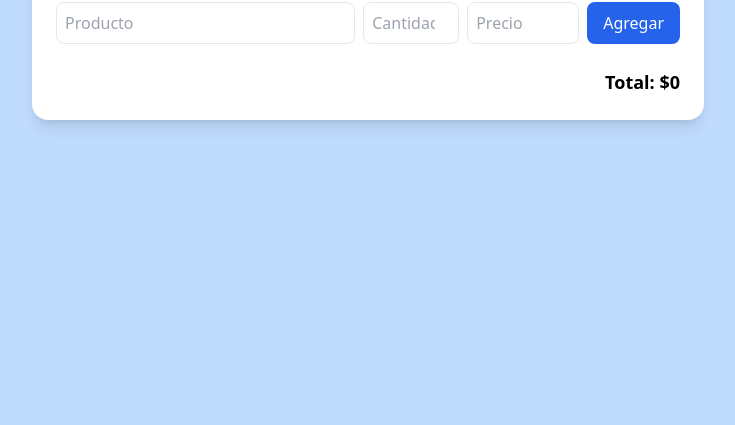
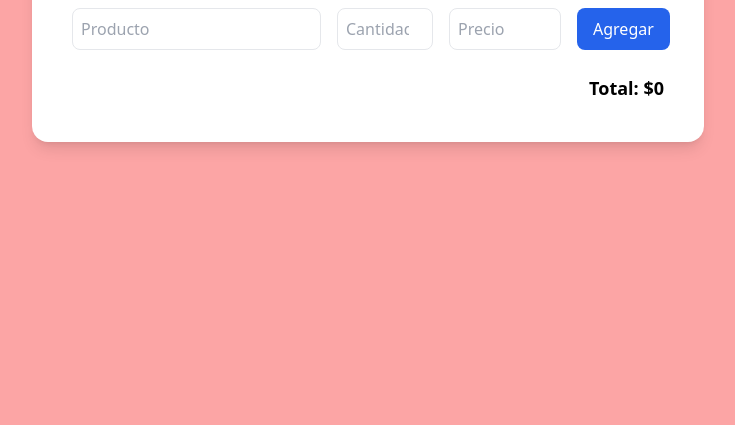
Before and after one commit to Facundobn98/Listadecompras, a plain HTML site: page lista de compras/index.html in a window 1280 px wide. Shown: the part 375-800 px from the top of the page, without its empty margins (272-1007 px from the left). Drawn offline with nearby package versions, Linux system fonts and the light colour scheme.

Commit message:
Add files via upload

```diff
--- a/lista de compras/index.html
+++ b/lista de compras/index.html
@@ -7,42 +7,36 @@
     <script src="script.js" defer></script>
     <script src="https://cdn.tailwindcss.com"></script>
 </head>
-    <body class="bg-blue-200 min-h-screen flex items-center justify-center">
-        <!--bg-gray-100/ fondo gris claro -->
-        <!--mi-h-screen/ ocupa toda la pantalla-->
-        <!--flex items-center justify center/ usa flexbox para centrar el contenido vertical y horizontalmente-->
-        <div class="bg-white shadow-lg rounded-2xl p-6 w-full max-w-2xl">
-        <h1 class="text-2xl font-bold mb-4 text-center">Lista de Compras</h1>
+<body class="bg-red-300 min-h-screen flex items-center justify-center p-4">
+
+    <div class="bg-white shadow-lg rounded-2xl p-6 sm:p-10 w-full max-w-2xl">
+        <h1 class="text-2xl sm:text-3xl font-bold mb-6 text-center">Lista de Compras</h1>
 
         <!-- Formulario -->
-            <form id="producto" class="flex gap-2 mb-6">
+        <form id="producto" class="flex flex-col sm:flex-row gap-4">
             <input id="nombre" type="text" placeholder="Producto"
                 class="border rounded-lg p-2 flex-1">
 
             <input id="cantidad" type="number" placeholder="Cantidad" min="1"
-                        class="border rounded-lg p-2 w-24">
+                class="border rounded-lg p-2 w-full sm:w-24">
 
             <input id="precio" type="number" placeholder="Precio" min="1"
-                        class="border rounded-lg p-2 w-28">
+                class="border rounded-lg p-2 w-full sm:w-28">
 
-                <button id="agregar"
-                        type="submit"
-                        class="bg-blue-600 text-white px-4 rounded-lg  bg-blue-40s0">
+            <button id="agregar" type="submit"
+                class="bg-blue-600 text-white px-4 py-2 rounded-lg hover:bg-blue-700 w-full sm:w-auto">
                 Agregar
             </button>
         </form>
 
         <!-- Lista -->
-            <ul id="lista" class="space-y-2"></ul>
+        <ul id="lista" class="space-y-2 mt-6 text-center sm:text-left font-bold text-lg"></ul>
 
         <!-- Total -->
-            <div class="mt-6 text-right font-bold text-lg">
+        <div class="mt-6 text-center sm:text-right font-bold text-lg">
             Total: $<span id="total">0</span>
         </div>
     </div>
 
-        <!--bg-gray-100/ fondo gris claro -->
-        <!--mi-h-screen/ ocupa toda la pantalla-->
-        <!--flex items-center justify center/ usa flexbox para centrar el contenido vertical y horizontalmente-->
 </body>
 </html>
```
Lines whose indentation alone changed are shown as unchanged.
